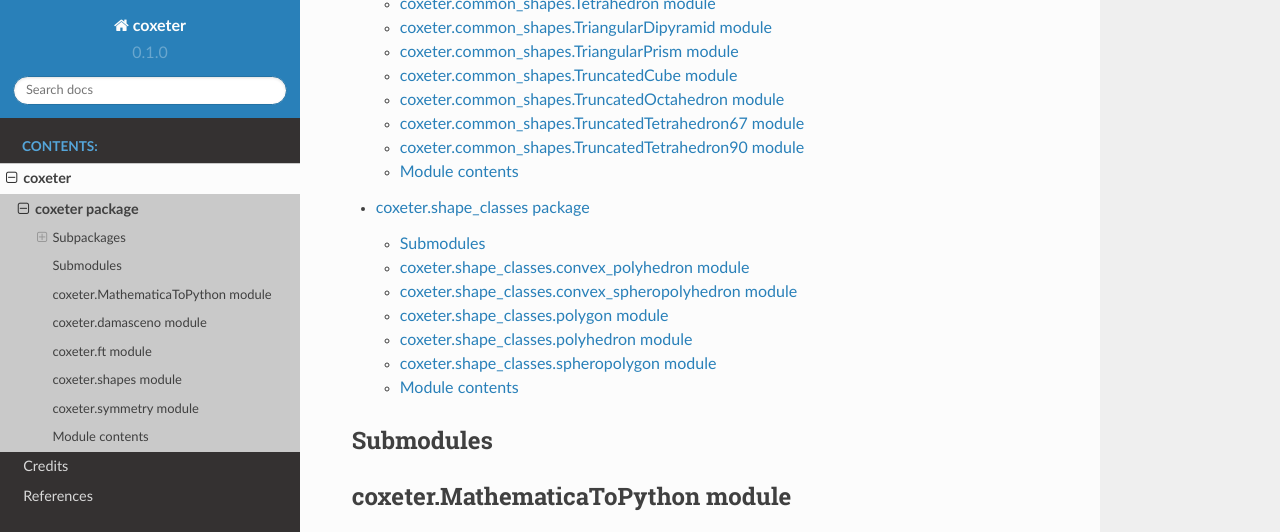
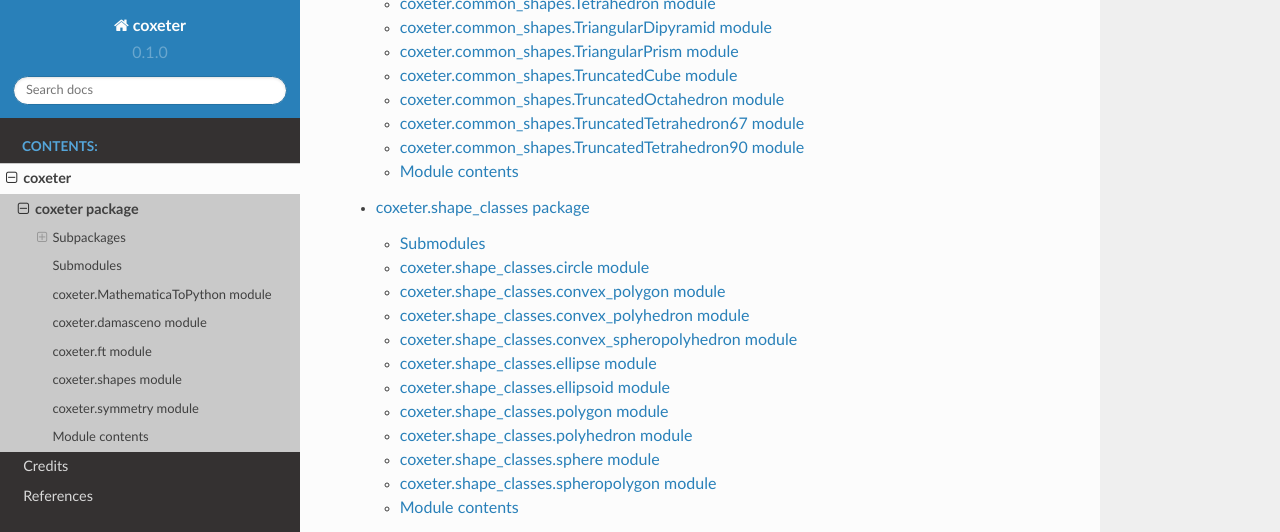
Before and after one commit to glotzerlab/coxeter, a Sphinx documentation site: the page built from doc/source/coxeter.rst, in a window 1280 px wide and 900 px high, scrolled down 476 px, cut to the strip 0-532 px from the top of the window. Built offline with Sphinx 7.4.7 and the Read the Docs theme 2.0.0, drawn with Linux system fonts in a browser that asks for light colours.

```diff
--- a/doc/source/coxeter.rst
+++ b/doc/source/coxeter.rst
@@ -17,6 +17,7 @@ coxeter.MathematicaToPython module
 
 .. automodule:: coxeter.MathematicaToPython
    :members:
+   :undoc-members:
    :show-inheritance:
 
 coxeter.damasceno module
@@ -24,6 +25,7 @@ coxeter.damasceno module
 
 .. automodule:: coxeter.damasceno
    :members:
+   :undoc-members:
    :show-inheritance:
 
 coxeter.ft module
@@ -31,6 +33,7 @@ coxeter.ft module
 
 .. automodule:: coxeter.ft
    :members:
+   :undoc-members:
    :show-inheritance:
 
 coxeter.shapes module
@@ -38,6 +41,7 @@ coxeter.shapes module
 
 .. automodule:: coxeter.shapes
    :members:
+   :undoc-members:
    :show-inheritance:
 
 coxeter.symmetry module
@@ -45,6 +49,7 @@ coxeter.symmetry module
 
 .. automodule:: coxeter.symmetry
    :members:
+   :undoc-members:
    :show-inheritance:
 
 
@@ -53,4 +58,5 @@ Module contents
 
 .. automodule:: coxeter
    :members:
+   :undoc-members:
    :show-inheritance:
--- a/doc/source/coxeter.shape_classes.rst
+++ b/doc/source/coxeter.shape_classes.rst
@@ -4,11 +4,28 @@ coxeter.shape\_classes package
 Submodules
 ----------
 
+coxeter.shape\_classes.circle module
+------------------------------------
+
+.. automodule:: coxeter.shape_classes.circle
+   :members:
+   :undoc-members:
+   :show-inheritance:
+
+coxeter.shape\_classes.convex\_polygon module
+---------------------------------------------
+
+.. automodule:: coxeter.shape_classes.convex_polygon
+   :members:
+   :undoc-members:
+   :show-inheritance:
+
 coxeter.shape\_classes.convex\_polyhedron module
 ------------------------------------------------
 
 .. automodule:: coxeter.shape_classes.convex_polyhedron
    :members:
+   :undoc-members:
    :show-inheritance:
 
 coxeter.shape\_classes.convex\_spheropolyhedron module
@@ -16,6 +33,23 @@ coxeter.shape\_classes.convex\_spheropolyhedron module
 
 .. automodule:: coxeter.shape_classes.convex_spheropolyhedron
    :members:
+   :undoc-members:
+   :show-inheritance:
+
+coxeter.shape\_classes.ellipse module
+-------------------------------------
+
+.. automodule:: coxeter.shape_classes.ellipse
+   :members:
+   :undoc-members:
+   :show-inheritance:
+
+coxeter.shape\_classes.ellipsoid module
+---------------------------------------
+
+.. automodule:: coxeter.shape_classes.ellipsoid
+   :members:
+   :undoc-members:
    :show-inheritance:
 
 coxeter.shape\_classes.polygon module
@@ -30,6 +65,15 @@ coxeter.shape\_classes.polyhedron module
 
 .. automodule:: coxeter.shape_classes.polyhedron
    :members:
+   :undoc-members:
+   :show-inheritance:
+
+coxeter.shape\_classes.sphere module
+------------------------------------
+
+.. automodule:: coxeter.shape_classes.sphere
+   :members:
+   :undoc-members:
    :show-inheritance:
 
 coxeter.shape\_classes.spheropolygon module
```
Also changed, not shown: other parts of doc/source/coxeter.shape_classes.rst (+3 -0 lines), doc/source/coxeter.common_shapes.rst (+17 -1 lines).
